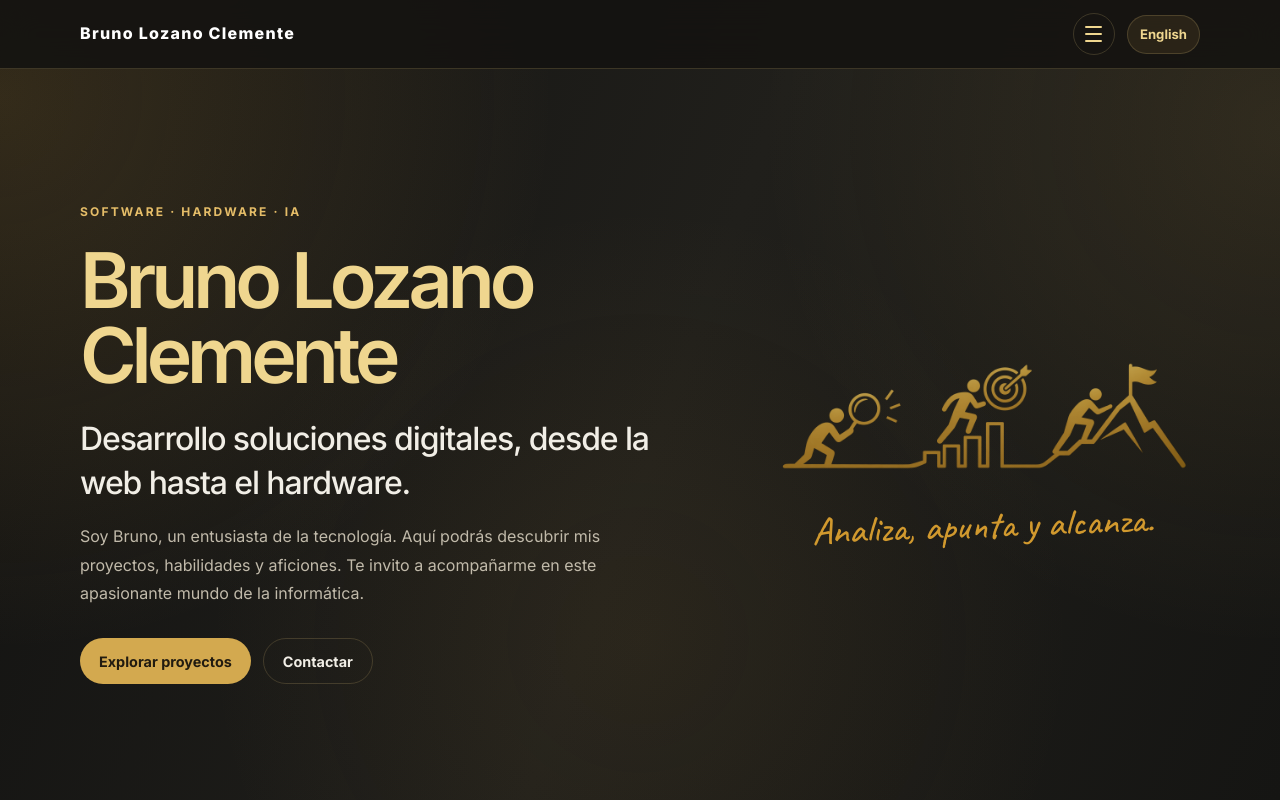
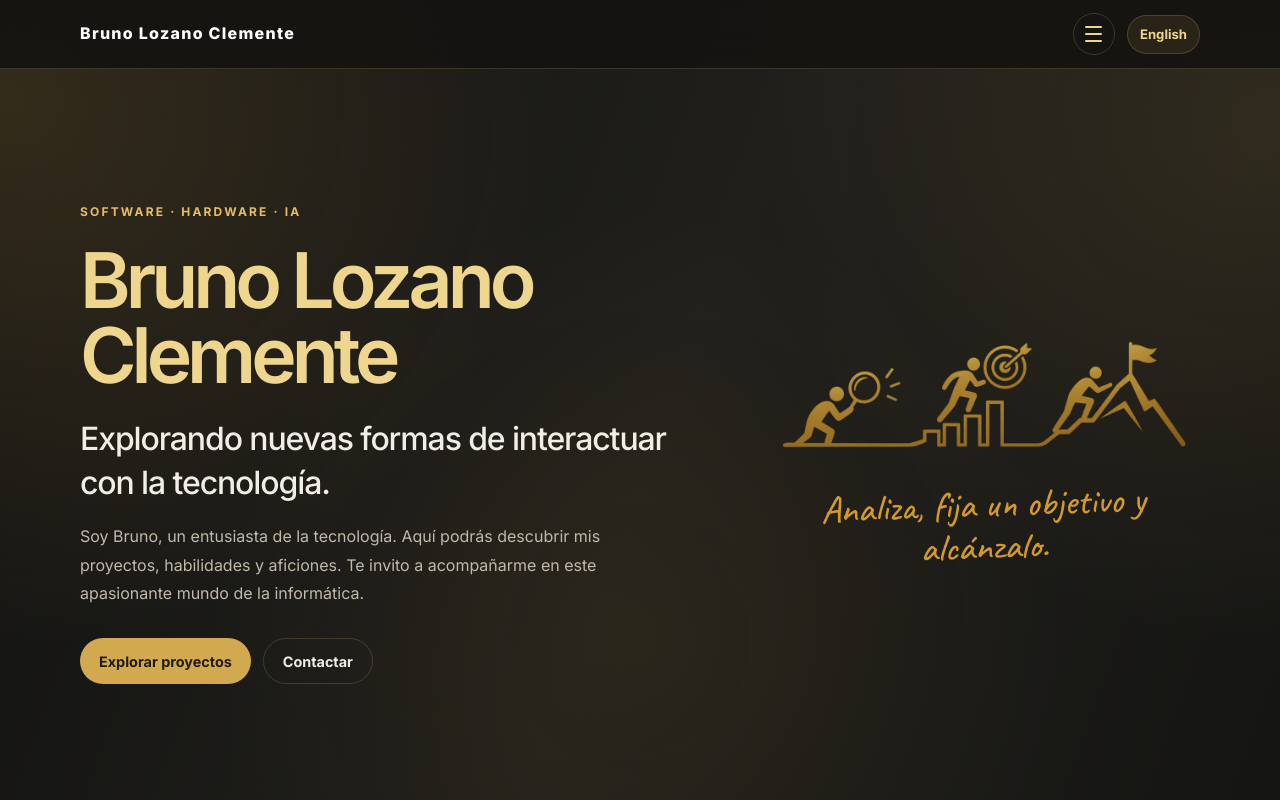
Before and after one commit to brunoloz/Portfolio, a plain HTML site: page index.html in a window 1280 px wide. Shown: the top 800 px of the page. Drawn offline with Linux system fonts and the light colour scheme.

Commit message:
Update hero copy
Co-authored-by: Copilot <223556219+Copilot@users.noreply.github.com>

```diff
--- a/index.html
+++ b/index.html
@@ -58,7 +58,7 @@
           <div class="hero-content">
             <p class="eyebrow hero-eyebrow" data-i18n="hero-eyebrow">Software · Hardware · IA</p>
             <h1 data-i18n="hero-name">Bruno Lozano Clemente</h1>
-            <h2 class="hero-title" data-i18n="hero-title">Desarrollo soluciones digitales, desde la web hasta el hardware.</h2>
+            <h2 class="hero-title" data-i18n="hero-title">Explorando nuevas formas de interactuar con la tecnología.</h2>
             <p class="hero-description" data-i18n="hero-description">
                   Soy Bruno, un entusiasta de la tecnología.
                   Aquí podrás descubrir mis proyectos, habilidades y aficiones.
--- a/js/script.js
+++ b/js/script.js
@@ -14,12 +14,12 @@ const translations = {
     'nav-close': 'Cerrar menú de navegación',
     'hero-eyebrow': 'Software · Hardware · IA',
     'hero-name': 'Bruno Lozano Clemente',
-    'hero-title': 'Desarrollo soluciones digitales, desde la web hasta el hardware.',
+    'hero-title': 'Explorando nuevas formas de interactuar con la tecnología.',
     'hero-description': 'Soy Bruno, un entusiasta de la tecnología. Aquí podrás descubrir mis proyectos, habilidades y aficiones. Te invito a acompañarme en este apasionante mundo de la informática.',
     'hero-projects': 'Explorar proyectos',
     'hero-contact': 'Contactar',
     'hero-image-alt': 'Ilustración dorada de personas avanzando hacia sus metas',
-    'hero-slogan': 'Analiza, apunta y alcanza.',
+    'hero-slogan': 'Analiza, fija un objetivo y alcánzalo.',
     'about-heading': 'Acerca de mí',
     'about-1': 'Soy Bruno, estudiante de último año de Ingeniería de Computadores en la Universidad Complutense de Madrid. Tengo un gran interés tanto en el desarrollo hardware como software. Además, me apasionan áreas como el desarrollo web, la robótica, la programación a bajo nivel y la Inteligencia Artificial.',
     'about-2': 'Cuento con un nivel intermedio y consolidado de inglés que me permite consultar documentación técnica y comunicarme de forma efectiva. Disfruto mucho aprendiendo el idioma y dedico tiempo de forma proactiva para dominarlo.',
```
